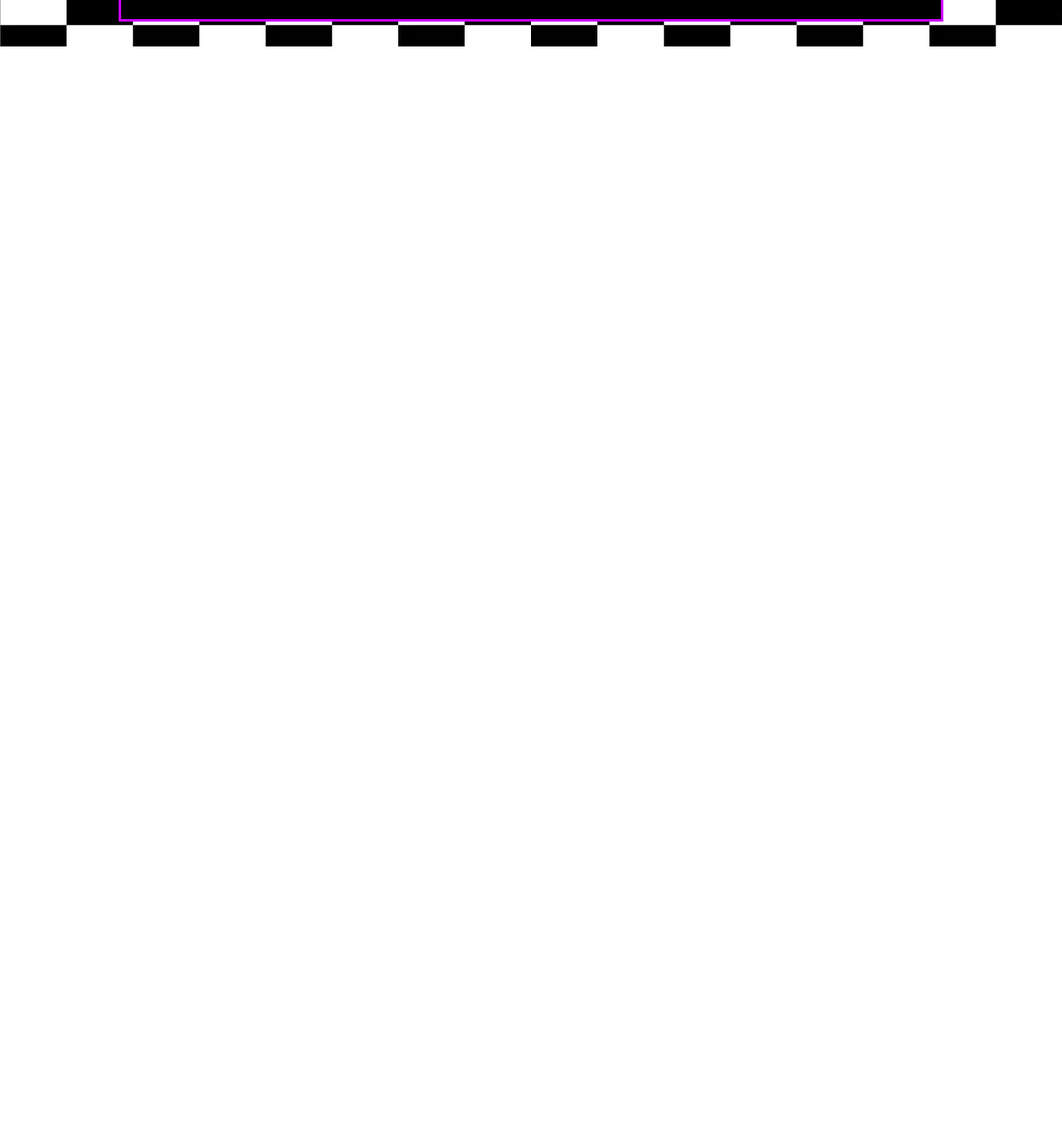
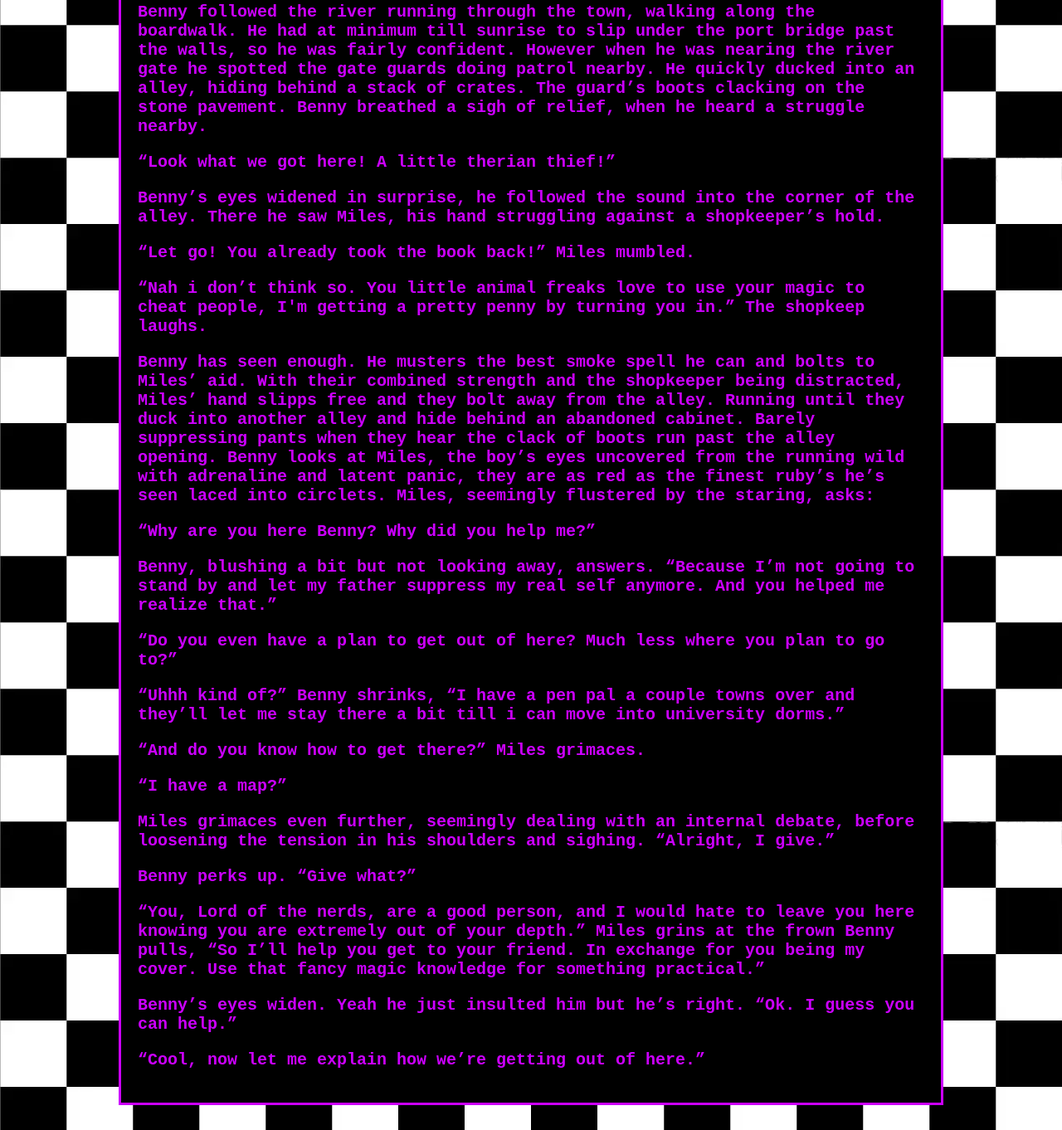
Before and after one commit to doodleswodles/doodleswodles.github.io, a plain HTML site: page Feyford to Heliados.html in a window 1280 px wide. Shown: the part 5810-7172 px from the top of the page at 83% size. Before the commit the page ends 5866 px from the top, so only its background shows below. Drawn offline with Linux system fonts and the light colour scheme.

Commit message:
Update Feyford to Heliados.html
Added missing bit

```diff
--- a/Feyford to Heliados.html
+++ b/Feyford to Heliados.html
@@ -214,7 +214,24 @@
             <br />
             <br />
         </p>
-
+<!-- fix this l8tr -->
+        <p>Benny followed the river running through the town, walking along the boardwalk. He had at minimum till sunrise to slip under the port bridge past the walls, so he was fairly confident. However when he was nearing the river gate he spotted the gate guards doing patrol nearby. He quickly ducked into an alley, hiding behind a stack of crates. The guard&rsquo;s boots clacking on the stone pavement. Benny breathed a sigh of relief, when he heard a struggle nearby.</p>
+<p>&ldquo;Look what we got here! A little therian thief!&rdquo;</p>
+<p>Benny&rsquo;s eyes widened in surprise, he followed the sound into the corner of the alley. There he saw Miles, his hand struggling against a shopkeeper&rsquo;s hold.&nbsp;</p>
+<p>&ldquo;Let go! You already took the book back!&rdquo; Miles mumbled.</p>
+<p>&ldquo;Nah i don&rsquo;t think so. You little animal freaks love to use your magic to cheat people, I'm getting a pretty penny by turning you in.&rdquo; The shopkeep laughs.</p>
+<p>Benny has seen enough. He musters the best smoke spell he can and bolts to Miles&rsquo; aid. With their combined strength and the shopkeeper being distracted, Miles&rsquo; hand slipps free and they bolt away from the alley. Running until they duck into another alley and hide behind an abandoned cabinet. Barely suppressing pants when they hear the clack of boots run past the alley opening. Benny looks at Miles, the boy&rsquo;s eyes uncovered from the running wild with adrenaline and latent panic, they are as red as the finest ruby&rsquo;s he&rsquo;s seen laced into circlets. Miles, seemingly flustered by the staring, asks:&nbsp;</p>
+<p>&ldquo;Why are you here Benny? Why did you help me?&rdquo;</p>
+<p>Benny, blushing a bit but not looking away, answers. &ldquo;Because I&rsquo;m not going to stand by and let my father suppress my real self anymore. And you helped me realize that.&rdquo;</p>
+<p>&ldquo;Do you even have a plan to get out of here? Much less where you plan to go to?&rdquo;&nbsp;</p>
+<p>&ldquo;Uhhh kind of?&rdquo; Benny shrinks, &ldquo;I have a pen pal a couple towns over and they&rsquo;ll let me stay there a bit till i can move into university dorms.&rdquo;&nbsp;</p>
+<p>&ldquo;And do you know how to get there?&rdquo; Miles grimaces.&nbsp;</p>
+<p>&ldquo;I have a map?&rdquo;</p>
+<p>Miles grimaces even further, seemingly dealing with an internal debate, before loosening the tension in his shoulders and sighing. &ldquo;Alright, I give.&rdquo;</p>
+<p>Benny perks up. &ldquo;Give what?&rdquo;</p>
+<p>&ldquo;You, Lord of the nerds, are a good person, and I would hate to leave you here knowing you are extremely out of your depth.&rdquo; Miles grins at the frown Benny pulls, &ldquo;So I&rsquo;ll help you get to your friend. In exchange for you being my cover. Use that fancy magic knowledge for something practical.&rdquo;&nbsp;</p>
+<p>Benny&rsquo;s eyes widen. Yeah he just insulted him but he&rsquo;s right. &ldquo;Ok. I guess you can help.&rdquo;</p>
+<p>&ldquo;Cool, now let me explain how we&rsquo;re getting out of here.&rdquo;</p>
     </div>
 </body>
 </html>
```
